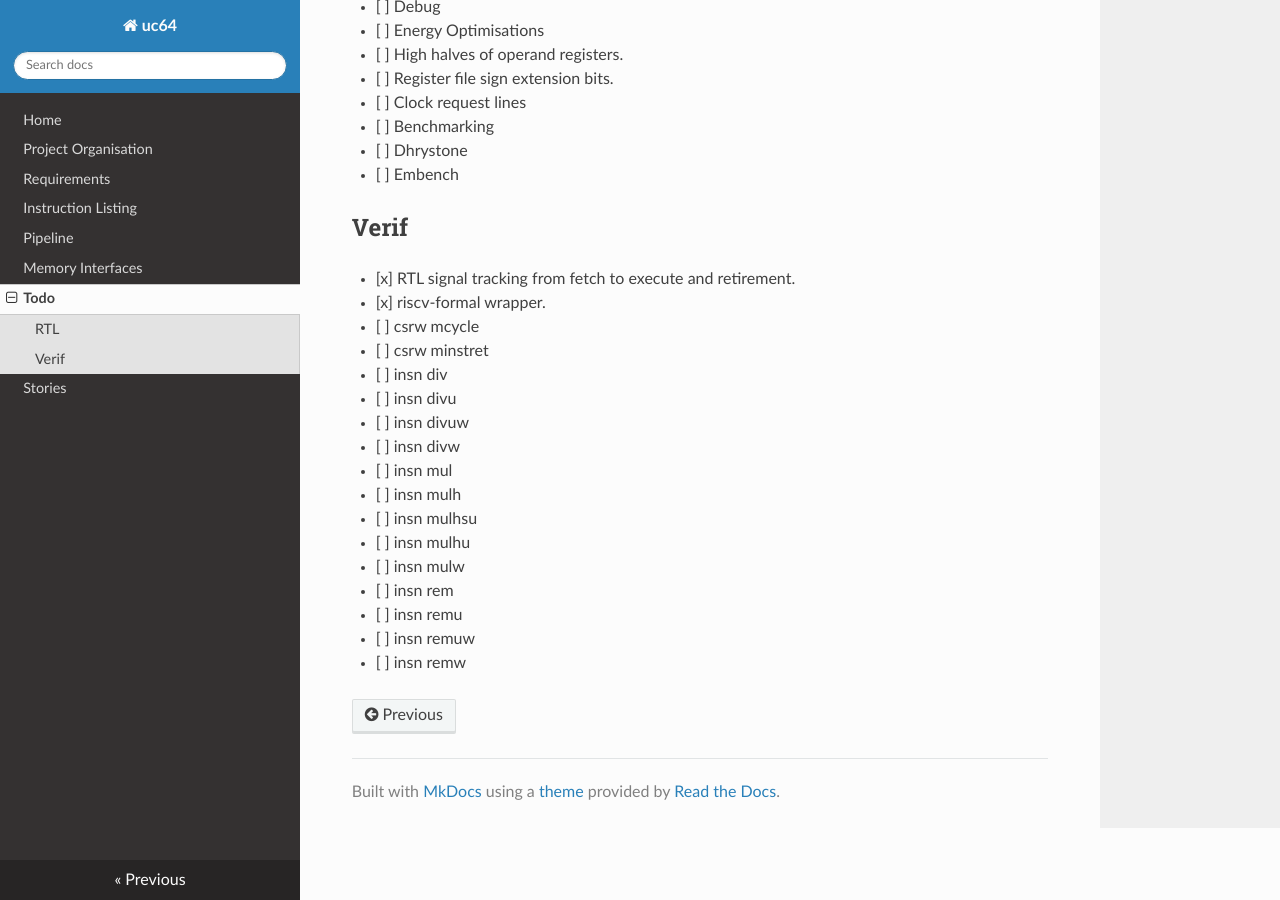
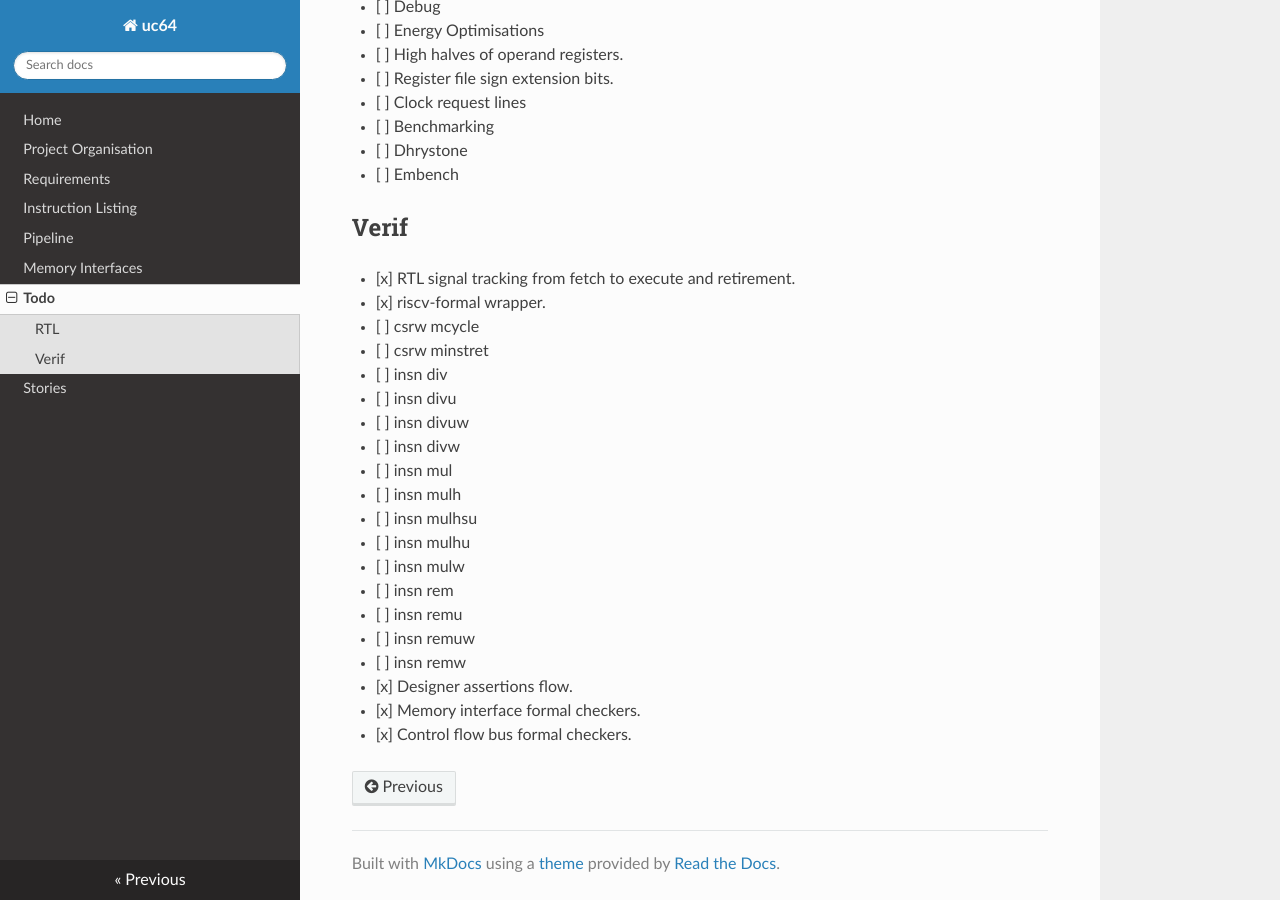
Before and after one commit to ben-marshall/croyde-riscv, an MkDocs documentation site: the page built from docs/todo.md, in a window 1280 px wide and 900 px high, scrolled down 990 px. Built offline with MkDocs 1.6.1, drawn with Linux system fonts in a browser that asks for light colours; nearby versions of some CDN libraries.

Commit message:
designer assertions: Memory interface checking
 On branch master
 Your branch is up-to-date with 'origin/master'.

 Changes to be committed:
	modified:   README.md
	modified:   docs/todo.md
	modified:   flow/design-assertions/memory_interface.sby
	new file:   verif/design-assertions/assert_memory_if.sv
	modified:   verif/design-assertions/fairness.sv
	modified:   verif/design-assertions/wrapper.sv

```diff
--- a/docs/todo.md
+++ b/docs/todo.md
@@ -90,3 +90,9 @@
 - [ ] insn remu
 - [ ] insn remuw
 - [ ] insn remw
+
+- [x] Designer assertions flow.
+
+  - [x] Memory interface formal checkers.
+
+  - [x] Control flow bus formal checkers.
```
Also changed, not shown: README.md (+6 -0 lines), 4 other files.
